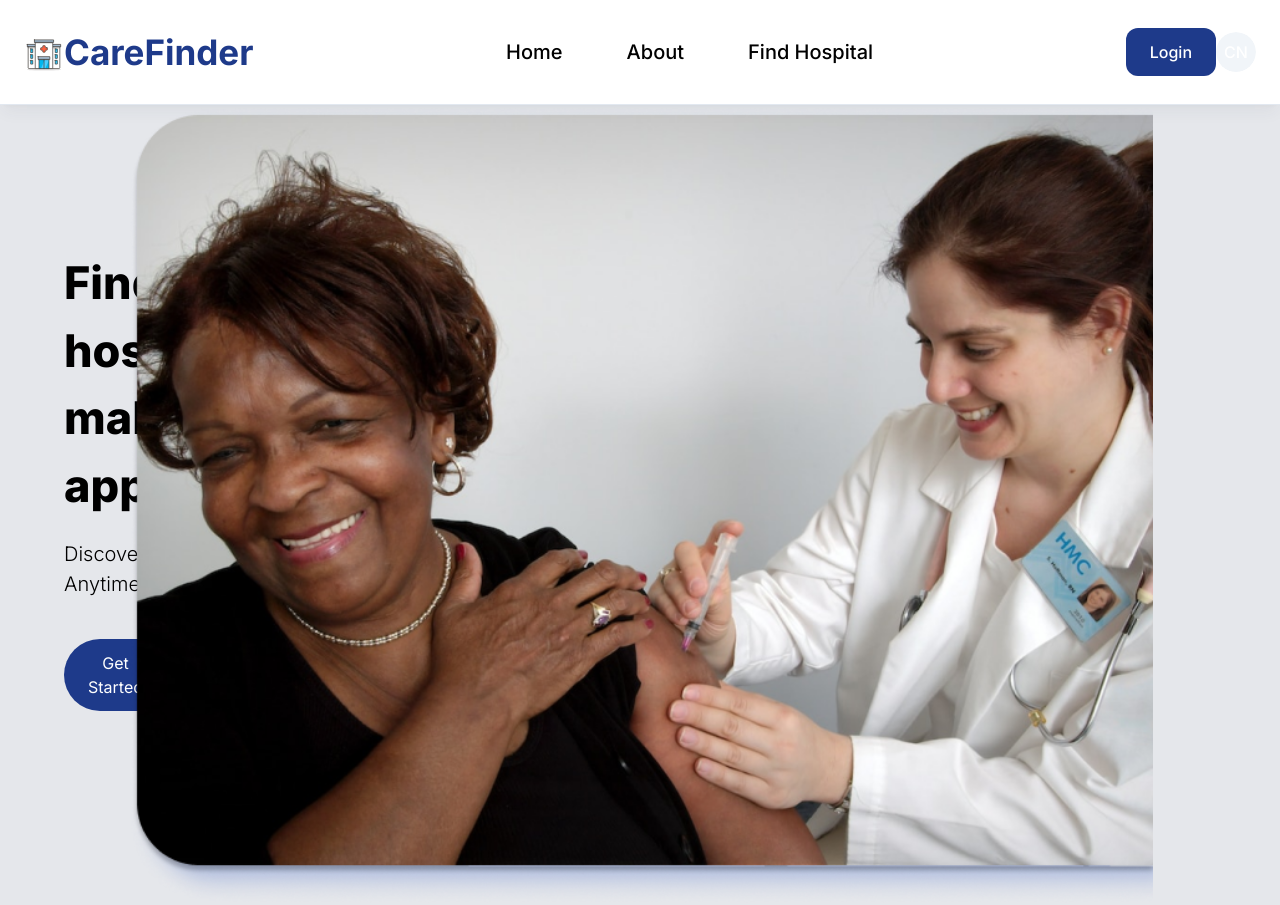
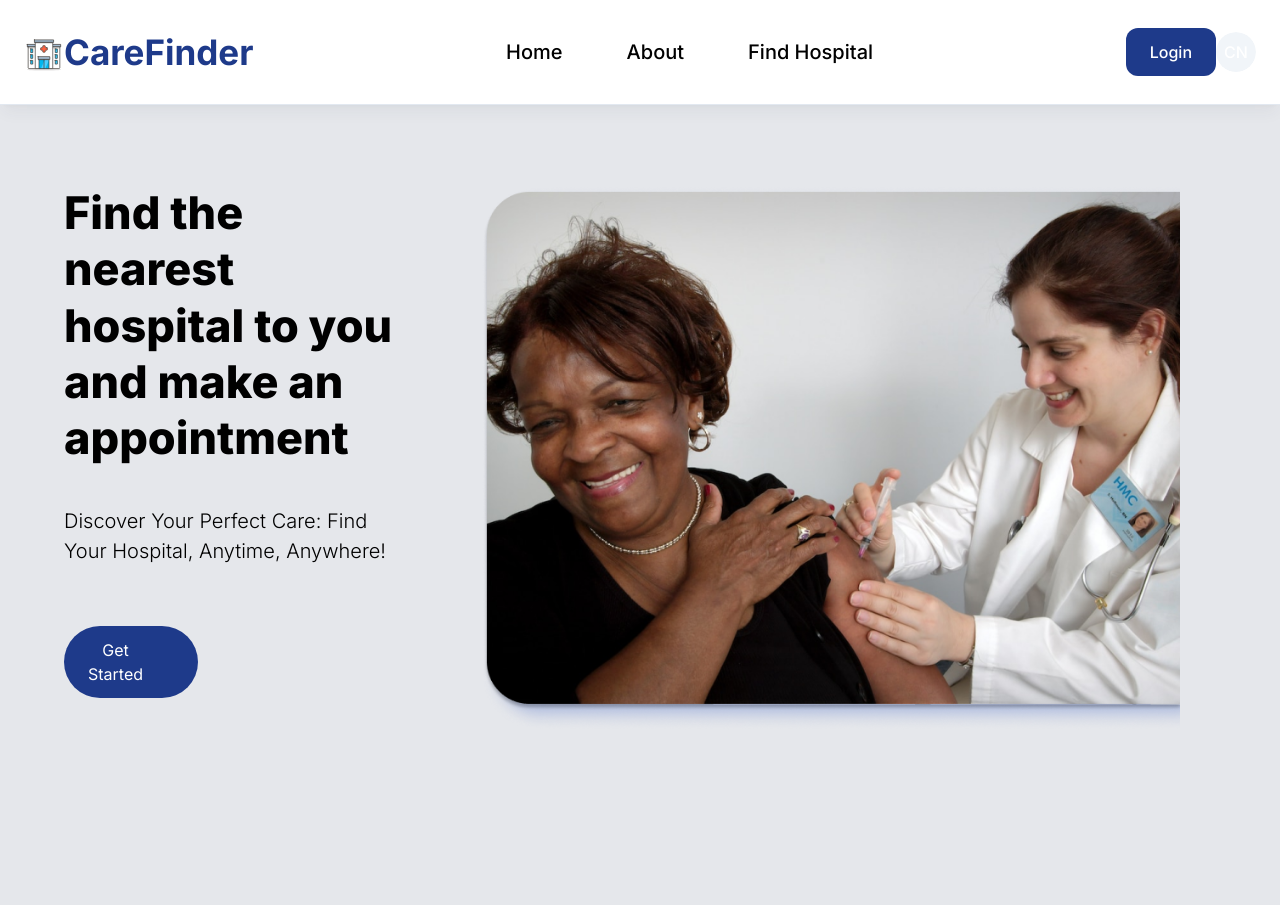
Before and after one commit to Luckidubi/health-carefinder, a Next.js app: page / in a window 1280 px wide. Built offline with nearby package versions, Linux system fonts and the light colour scheme.

Commit message:
styles: update Hero styles

```diff
--- a/app/globals.css
+++ b/app/globals.css
@@ -7,8 +7,6 @@
   padding: 0;
   box-sizing: border-box;
 }
-
-
 
 /* START: General styles */
 .max-width {
@@ -38,11 +36,11 @@
 
 /* START: Hero styles */
 .hero {
-  @apply flex xl:flex-row flex-col gap-5 relative z-0 max-w-[1440px] mx-auto bg-gray-200;
+  @apply flex xl:flex-row flex-col gap-2 xl:gap-5 max-w-[1440px] mx-auto bg-gray-200;
 }
 
 .hero__title {
-  @apply 2xl:text-[52px] sm:text-[45px] text-[30px] font-extrabold;
+  @apply 2xl:text-[52px] sm:text-[45px] text-[30px] font-extrabold leading-tight ;
 }
 
 .hero__subtitle {
@@ -50,9 +48,9 @@
 }
 
 .hero__image-container {
-  @apply xl:flex-[1.5] flex justify-end items-end w-full xl:h-screen;
+  @apply xl:flex-[1.5] flex justify-center xl:justify-end items-end w-full xl:h-screen;
 }
 
 .hero__image {
-  @apply xl:w-full w-[80%] xl:h-full h-[590px] z-0;
+  @apply xl:w-[800px] md:w-[616px] w-[70%] xl:h-full h-[auto];
 }
--- a/components/Hero.tsx
+++ b/components/Hero.tsx
@@ -12,10 +12,10 @@ const Hero = () => {
   };
   return (
     <div className="hero">
-      <div className="flex-1 pt-20 sm:pt-36 padding-x">
-        <h1 className="hero__title">
+      <div className="flex-1 pt-20 padding-x ">
+        <h1 className="hero__title pb-5">
         Find the nearest hospital to you and make an appointment        </h1>
-        <p className="hero__subtitle">
+        <p className="hero__subtitle pb-5">
         Discover Your Perfect Care: Find Your Hospital, Anytime, Anywhere!
         </p>
 
@@ -27,9 +27,9 @@ const Hero = () => {
 
         />
       </div>
-      <div className="hero__image-container">
+      <div className="hero__image-container pt-20">
         <div className="hero__image">
-          <Image src="/Rectangle 1.png" alt="hero image" fill className="object-contain" />
+          <Image src="/Rectangle 1.png" alt="hero image"  height={600} width={700} className="object-contain" />
         </div>
 
       </div>
```
